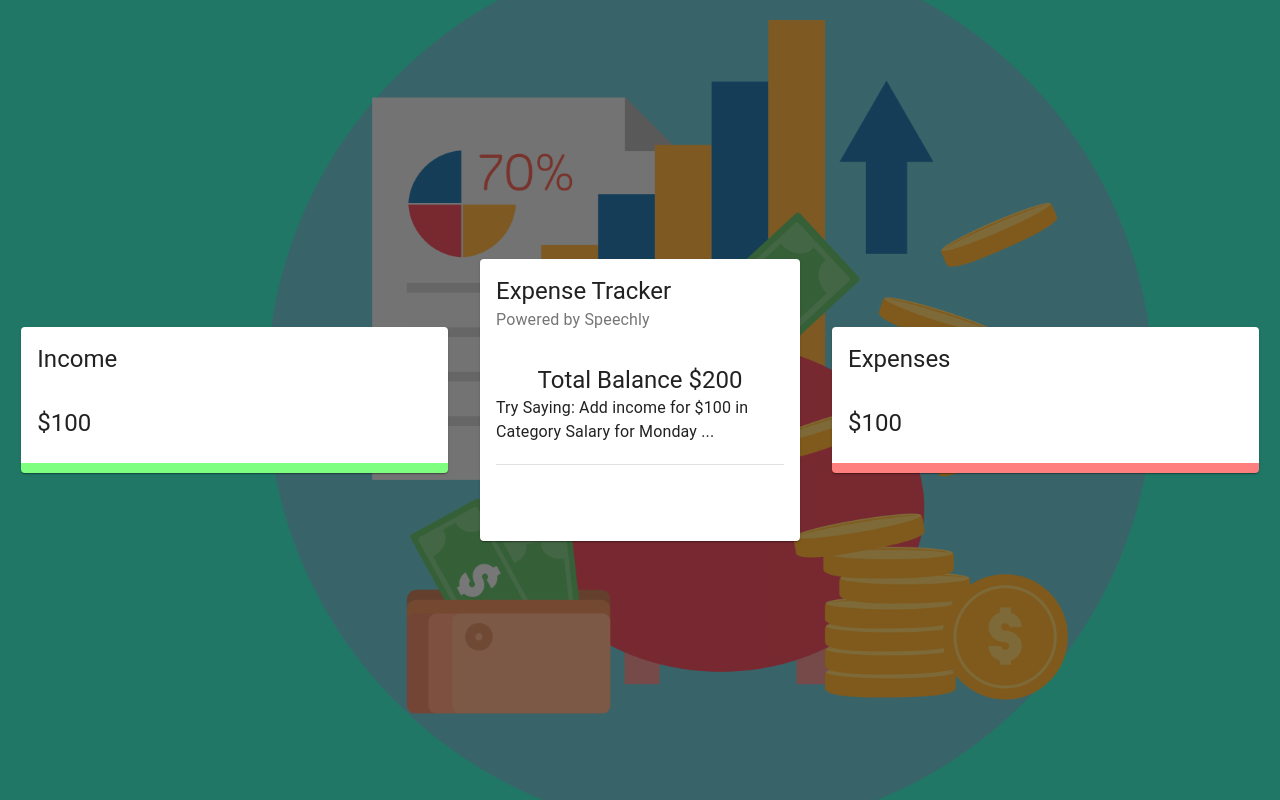
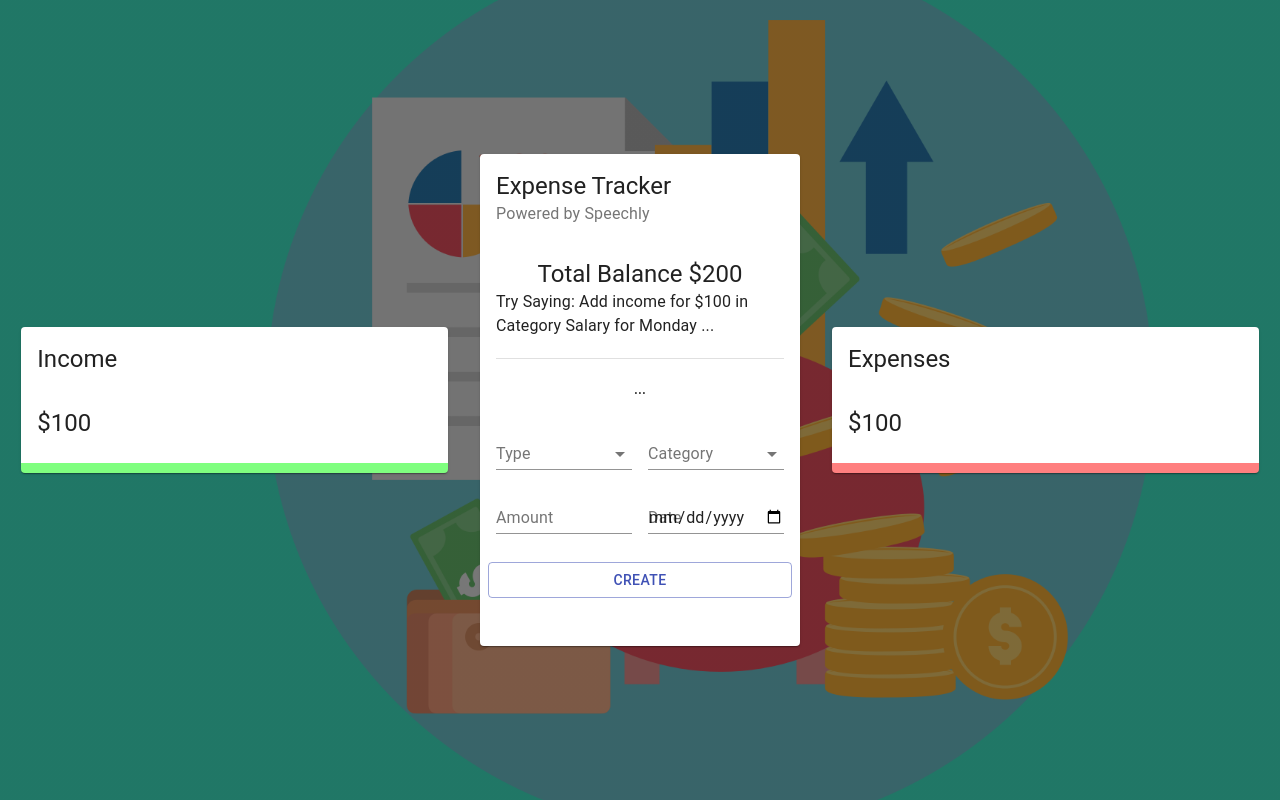
Before and after one commit to dipscoder/ExpenseTracker, a React (Create React App) app: page / in a window 1280 px wide. Built offline with nearby package versions, Linux system fonts and the light colour scheme.

Commit message:
Add form component and its styles

```diff
--- /dev/null
+++ b/src/components/Main/Form/Form.jsx
@@ -0,0 +1,48 @@
+import React from 'react'
+import { TextField, Typography, Grid, Button, FormControl, InputLabel, Select, MenuItem  } from "@material-ui/core";
+
+import useStyles from './styles'
+
+function Form() {
+    const classes = useStyles()
+
+    return (
+       <Grid container spacing={2}>
+           <Grid item xs={12}>
+               <Typography variant="subtitle2" align="center" gutterBottom >
+                    ...
+               </Typography>
+           </Grid>
+
+           <Grid item xs={6}>
+                <FormControl fullWidth>
+                    <InputLabel>Type</InputLabel>
+                    <Select>
+                        <MenuItem value="Income">Income</MenuItem>
+                        <MenuItem value="Expense">Expense</MenuItem>
+                    </Select>
+                </FormControl>
+           </Grid>
+           <Grid item xs={6}>
+                <FormControl fullWidth>
+                    <InputLabel>Category</InputLabel>
+                    <Select>
+                        <MenuItem value="Income">Salary</MenuItem>
+                        <MenuItem value="Expense">Business</MenuItem>
+                    </Select>
+                </FormControl>
+           </Grid>
+
+           <Grid item xs={6}>
+                <TextField type="number" label="Amount" fullWidth />
+           </Grid>
+           <Grid item xs={6}>
+                <TextField type="date" label="Date" fullWidth />
+           </Grid>
+
+           <Button className={classes.button} variant="outlined" color="primary" fullWidth>Create</Button>
+       </Grid>
+    )
+}
+
+export default Form
--- /dev/null
+++ b/src/components/Main/Form/styles.js
@@ -0,0 +1,12 @@
+import { makeStyles } from '@material-ui/core/styles';
+
+export default makeStyles(() => ({
+  radioGroup: {
+    display: 'flex',
+    justifyContent: 'center',
+    marginBottom: '-10px',
+  },
+  button: {
+    marginTop: '20px',
+  },
+}));
--- a/src/components/Main/Main.jsx
+++ b/src/components/Main/Main.jsx
@@ -2,6 +2,8 @@
 import { Card, CardHeader, CardContent, Typography , Grid, Divider } from "@material-ui/core";
 
 import useStyles from  "./styles"
+import Form from './Form/Form';
+
 function Main() {
     const classes = useStyles()
 
@@ -15,7 +17,7 @@
                     Try Saying: Add income for $100 in Category Salary for Monday ...
                 </Typography>
                 <Divider className={classes.divider} />
-                {/* Form  */}
+                <Form />
             </CardContent>
             <CardContent className={classes.cardContent}>
                 <Grid container spacing={2}>
```
Also changed, not shown: 1 other file (tests, documents, lock files or other folders).
